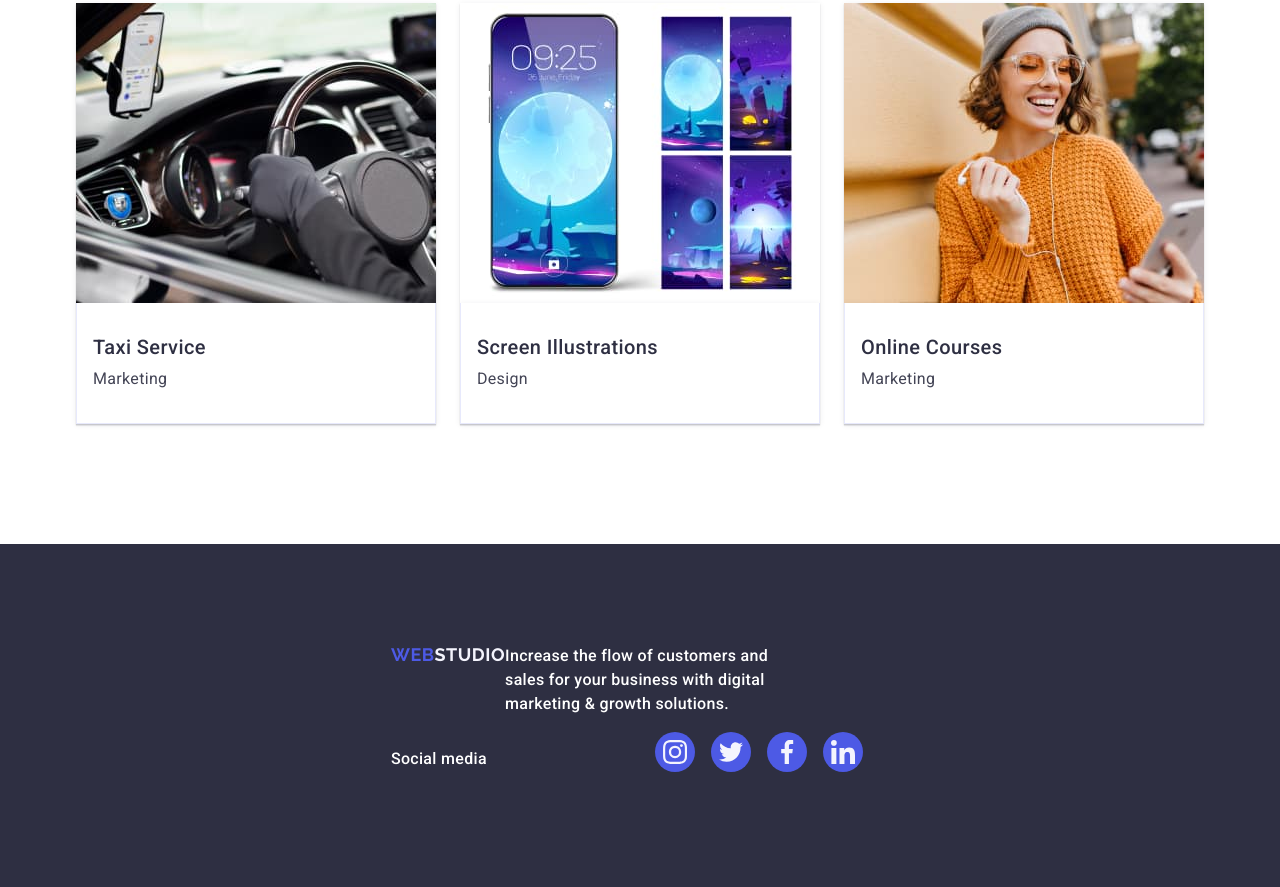
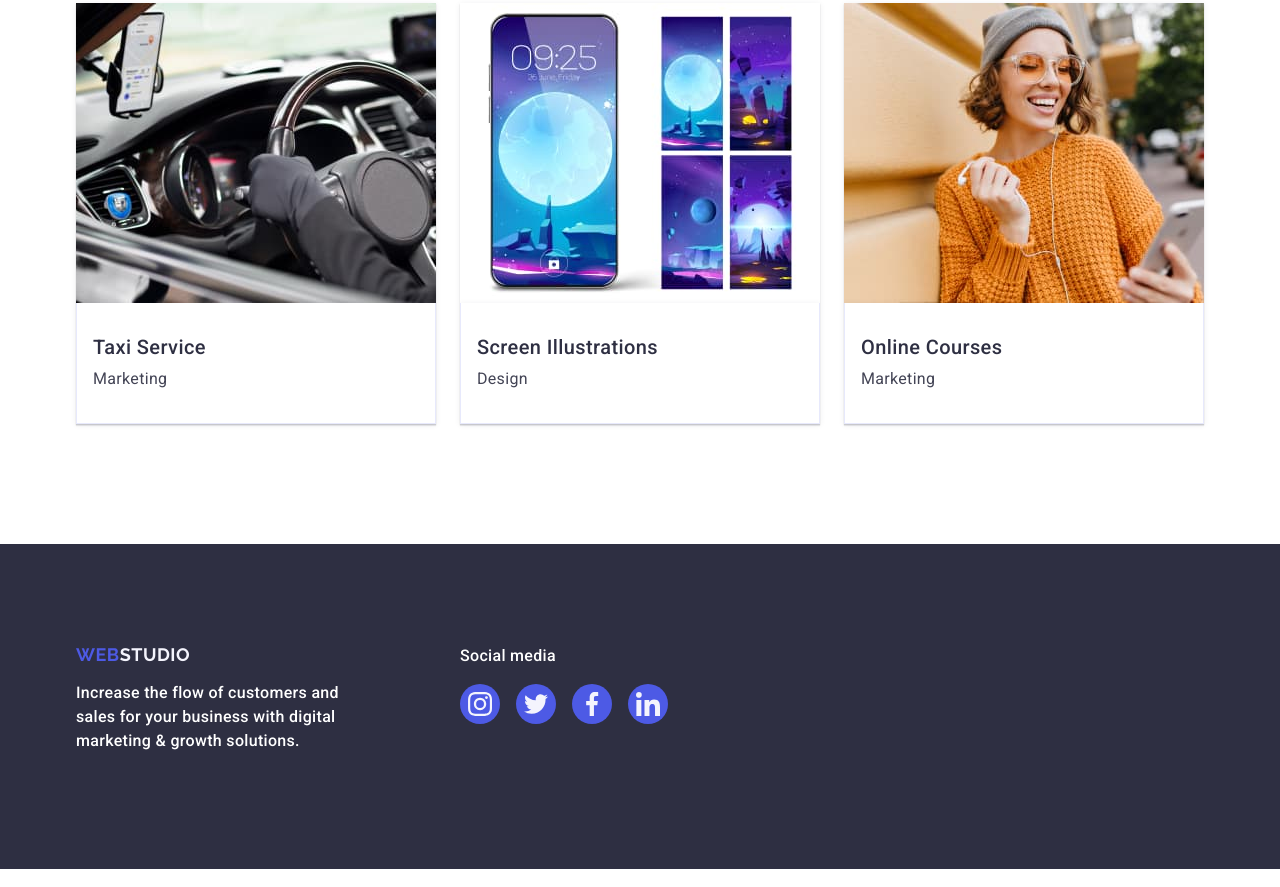
Before and after one commit to Ruslan-Bilyi/goit-markup-hw-04, a plain HTML site: page index.html in a window 1280 px wide. Shown: the part 2638-3525 px from the top of the page. Drawn offline with nearby package versions, Linux system fonts and the light colour scheme.

Commit message:
modify html and css files

```diff
--- a/css/styles.css
+++ b/css/styles.css
@@ -251,7 +251,6 @@ body {
   width: calc((100% - 3 * 24px) / 4);
   box-shadow: 0px 1px 6px rgba(46, 47, 66, 0.08),
     0px 1px 1px rgba(46, 47, 66, 0.16), 0px 2px 1px rgba(46, 47, 66, 0.08);
-  transition: background-color 250ms cubic-bezier(0.4, 0, 0.2, 1);
 }
 .member-data {
   padding: 32px 0;
@@ -289,6 +288,7 @@ body {
   background-color: #4d5ae5;
   border-radius: 50%;
   fill: rgb(244, 244, 253);
+  transition: background-color 250ms cubic-bezier(0.4, 0, 0.2, 1);
 }
 
 .social-icon {
@@ -390,8 +390,6 @@ body {
 .page-footer {
   background-color: #2e2f42;
   padding: 100px 0;
-  display: flex;
-  align-items: baseline;
 }
 
 ul {
@@ -437,11 +435,11 @@ img {
 
 .footer-container {
   margin-right: 120px;
-  display: flex;
+  display: block;
   align-items: baseline;
 }
 
-.footer-social {
+.wrapper {
   display: flex;
   align-items: baseline;
 }
@@ -451,6 +449,7 @@ img {
   gap: 16px;
 }
 
-.thumb:hover {
+.thumb:hover,
+.thumb:focus {
   background-color: #31d0aa;
 }
--- a/index.html
+++ b/index.html
@@ -342,7 +342,7 @@
     </main>
 
     <footer class="page-footer">
-        <div class="container">
+        <div class="container wrapper">
             <div class="footer-container">
                 <a href="./index.html" class="logo footer-logo">Web<span class="light">Studio</span></a>
                 <p class="footer-text">
```
